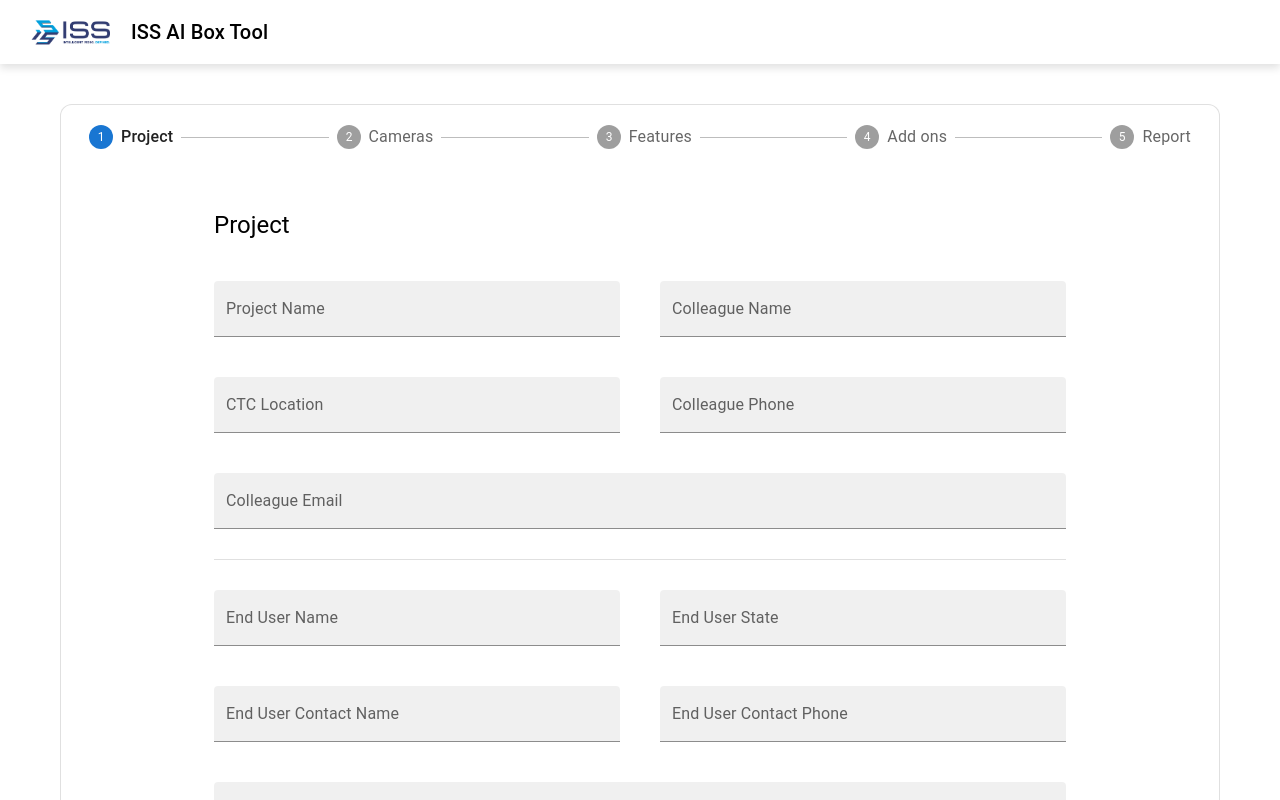
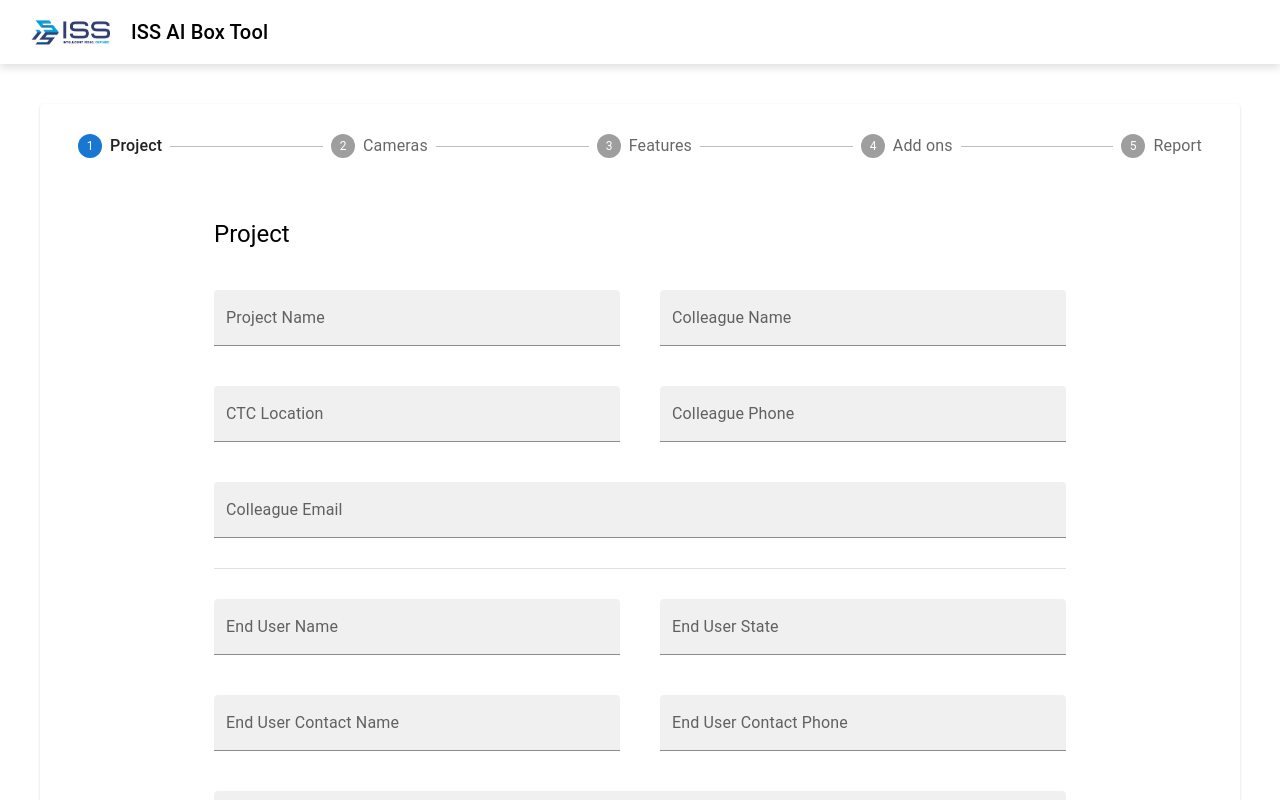
Before and after one commit to LauraVeraQuintero/iss-ai-box, a React (Create React App) app: page / in a window 1280 px wide. Shown: the top 800 px of the page. Built offline with nearby package versions, Linux system fonts and the light colour scheme.

Commit message:
more fixes

```diff
--- a/src/components/Report/config.ts
+++ b/src/components/Report/config.ts
@@ -11,14 +11,13 @@ export const booleanFormat = (params: GridRenderCellParams) => {
 };
 
 export const FEATURE_TABLE_COLUMNS: GridColDef[] = [
-  {field: "name", headerName: "Name", width: 400, sortable: true},
+  {field: "name", headerName: "Name", width: 600, sortable: true},
   {
     field: "price",
     headerName: "Price",
     width: 250,
     sortable: true,
     renderCell: priceFormat,
-    align: "right",
   },
 ];
 
@@ -27,6 +26,7 @@ export const CAMERA_TABLE_COLUMNS: () => GridColDef[] = () => {
     return {
       field: column.name,
       headerName: column.label,
+      minWidth: 120,
       sortable: true,
       renderCell: column.type === "boolean" ? booleanFormat : undefined,
     };
--- a/src/components/Report/index.tsx
+++ b/src/components/Report/index.tsx
@@ -15,7 +15,7 @@ import {TemplateTable} from "common/TemplateTable";
 import {ITEMS} from "../forms/FeaturesForm/config";
 import {FlexContainer, ValuesWrapper} from "../forms/FeaturesForm/styles";
 
-const ROW_HEIGHT = 50;
+const ROW_HEIGHT_IN_PX = 55;
 
 export const Report: React.FC = () => {
   const {projectFormValues, cameras, featuresFormValues, featuresCalculation, addOnFormValues} =
@@ -42,7 +42,7 @@ export const Report: React.FC = () => {
   }, [featuresFormValues]);
 
   const calculateTableHeight = (rows: number) => {
-    return ROW_HEIGHT + rows * ROW_HEIGHT;
+    return ROW_HEIGHT_IN_PX + rows * ROW_HEIGHT_IN_PX;
   };
 
   const getDivider = (label: string) => {
@@ -56,12 +56,12 @@ export const Report: React.FC = () => {
   if (!projectFormValues || !featuresFormValues || !addOnFormValues || !cameras.length) return;
 
   return (
-    <Container style={{marginTop: "60px", maxWidth: "1000px"}}>
+    <Container style={{marginTop: "60px", maxWidth: "1400px"}}>
       <Typography variant="h5" sx={{mb: 3, mt: 5}} justifyContent="center" color="black">
         Report Summary
       </Typography>
       {getDivider("Project")}
-      <Grid height={400}>
+      <Grid heightInPx={400}>
         {(Object.keys(projectFormValues) as ProjectFormValuesKeys[]).map(
           (key: ProjectFormValuesKeys, index) => (
             <Item key={"project-" + index.toString()}>
@@ -80,7 +80,7 @@ export const Report: React.FC = () => {
         )}
       </Grid>
       {getDivider("Add Ons")}
-      <Grid height={100}>
+      <Grid heightInPx={100}>
         {(Object.keys(addOnFormValues) as AddOnsFormValuesKeys[]).map(
           (key: AddOnsFormValuesKeys, index) => (
             <Item key={"addOns-" + index.toString()}>
--- a/src/components/Report/styles.ts
+++ b/src/components/Report/styles.ts
@@ -1,11 +1,11 @@
 import styled from "styled-components";
 
-export const Grid = styled.div<{height: number}>`
+export const Grid = styled.div<{heightInPx: number}>`
   display: flex;
   flex-wrap: wrap;
   flex-flow: column wrap;
   gap: 10px;
-  max-height: ${({height}) => height}px;
+  max-height: ${({heightInPx}) => `${heightInPx}px`};
 `;
 
 export const Item = styled.div`
--- a/src/components/StepperBox/index.tsx
+++ b/src/components/StepperBox/index.tsx
@@ -28,7 +28,7 @@ export const StepperBox: React.FC<StepperProps> = ({steps}) => {
   };
 
   return (
-    <Paper variant="outlined">
+    <Paper variant="elevation">
       <Stepper activeStep={activeStep} orientation="horizontal">
         {steps.map((step, index) => (
           <Step key={index} completed={completed(index)} disabled={!ready(index)}>
--- a/src/components/StepperBox/styles.ts
+++ b/src/components/StepperBox/styles.ts
@@ -9,11 +9,7 @@ export const StepLabel = styled(MuiStepLabel)((_) => ({
 }));
 
 export const Paper = styled(MuiPaper)`
-  border-radius: 12px !important;
-  margin: 40px 60px;
-  padding: 20px;
-
-  @media all and (max-width: 700px) {
-    margin: 30px;
-  }
+  border-radius: 8px;
+  margin: 40px;
+  padding: 30px;
 `;
--- a/src/components/forms/CamerasForm/config.ts
+++ b/src/components/forms/CamerasForm/config.ts
@@ -31,7 +31,12 @@ const FORM_FIELDS_1: Array<FormField<CameraFormValuesKeys>> = [
     required: true,
     type: "number",
   },
-  {label: CAMERA_FORM_LABELS.storageDays, name: "storageDays", required: true, type: "number"},
+  {
+    label: CAMERA_FORM_LABELS.storageDays,
+    name: "storageDays",
+    required: true,
+    type: "number",
+  },
   {
     label: CAMERA_FORM_LABELS.motionDetection,
     name: "motionDetection",
--- a/src/router/config.tsx
+++ b/src/router/config.tsx
@@ -6,4 +6,9 @@ export const routes = [
     exact: true,
     component: <Home />,
   },
+  {
+    path: "/iss-aibox-ui",
+    exact: true,
+    component: <Home />,
+  },
 ];
```
